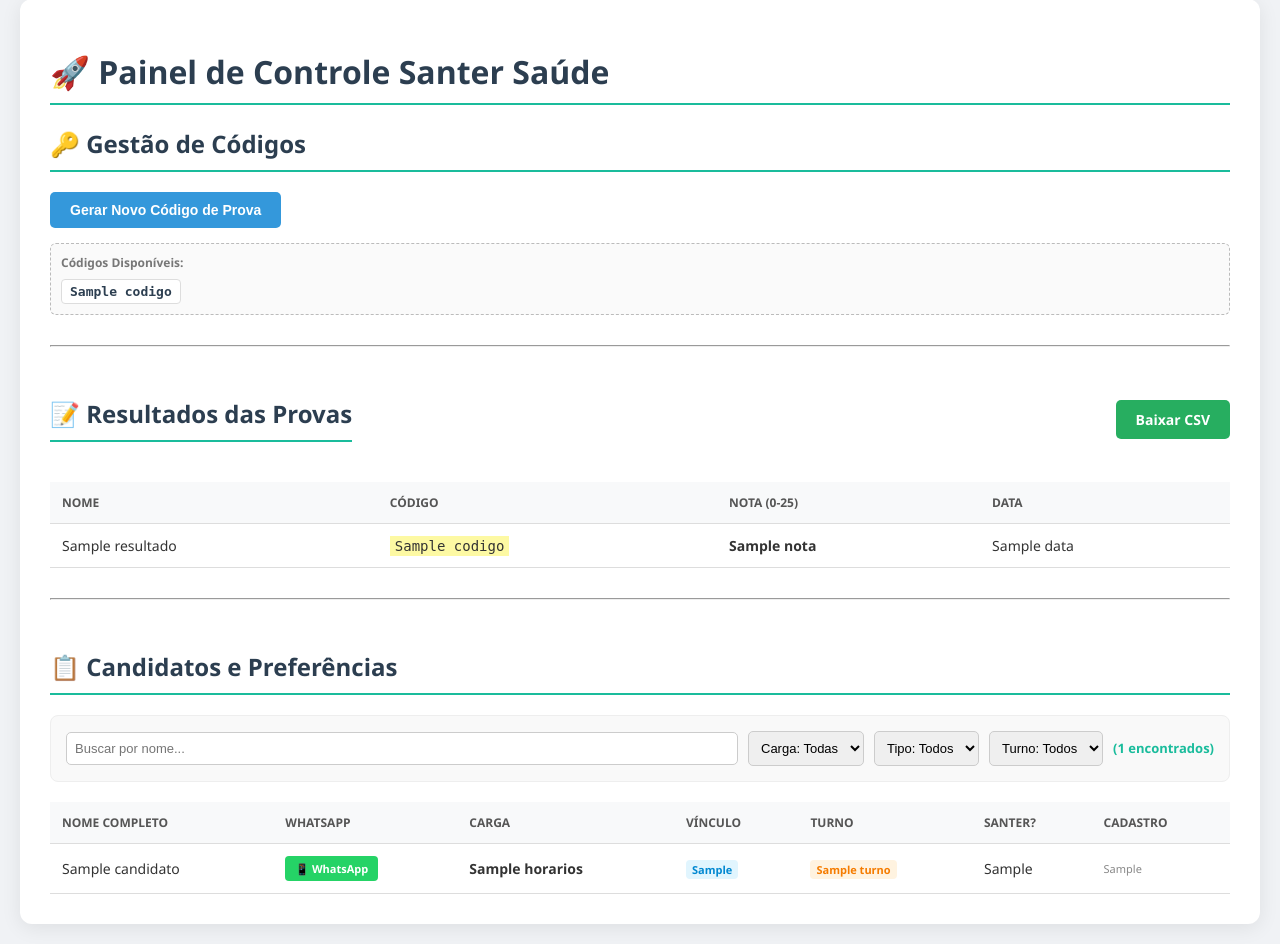
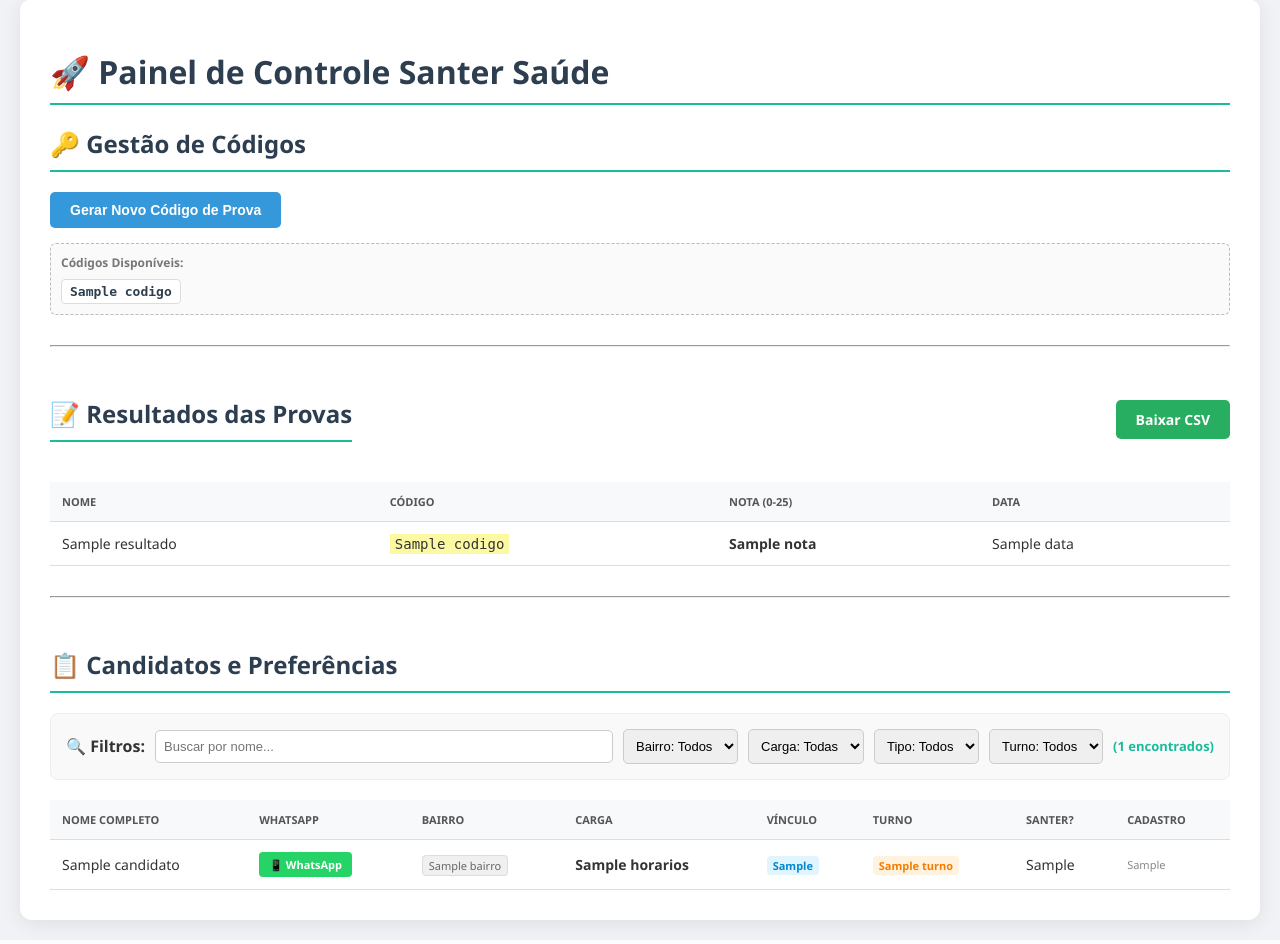
Before and after one commit to alldo08/prova, a FastAPI app: page /admin in a window 1280 px wide. Shown: the part 21-965 px from the top of the page. Run offline with FastAPI, Linux system fonts and the light colour scheme; tables that the repository leaves empty hold one stand-in row (values such as "Sample post"); a database or web service that is not in the repository returns one stand-in record (values such as "Sample title"); some libraries are stand-ins or nearby versions.

Commit message:
Update admin.html

```diff
--- a/site/templates/admin.html
+++ b/site/templates/admin.html
@@ -6,12 +6,12 @@
     <title>Painel Administrativo - Santer Saúde</title>
     <style>
         body { font-family: 'Segoe UI', Tahoma, Geneva, Verdana, sans-serif; background-color: #f0f2f5; margin: 0; padding: 20px; color: #333; }
-        .container { max-width: 1200px; margin: auto; background: #fff; padding: 30px; border-radius: 12px; box-shadow: 0 4px 20px rgba(0,0,0,0.08); }
+        .container { max-width: 1250px; margin: auto; background: #fff; padding: 30px; border-radius: 12px; box-shadow: 0 4px 20px rgba(0,0,0,0.08); }
         h1, h2 { color: #2c3e50; border-bottom: 2px solid #1abc9c; padding-bottom: 10px; }
 
         table { width: 100%; border-collapse: collapse; margin-top: 20px; background: white; font-size: 14px; }
         th, td { padding: 12px; text-align: left; border-bottom: 1px solid #ddd; }
-        th { background-color: #f8f9fa; color: #555; text-transform: uppercase; font-size: 12px; }
+        th { background-color: #f8f9fa; color: #555; text-transform: uppercase; font-size: 11px; }
         tr:hover { background-color: #f1f1f1; }
 
         .btn { display: inline-block; padding: 10px 20px; border-radius: 5px; text-decoration: none; font-weight: bold; cursor: pointer; border: none; font-size: 14px; }
@@ -31,8 +31,8 @@
 
         .tag-tipo { background: #e1f5fe; color: #0288d1; padding: 2px 6px; border-radius: 4px; font-weight: bold; font-size: 11px; }
         .tag-turno { background: #fff3e0; color: #f57c00; padding: 2px 6px; border-radius: 4px; font-weight: bold; font-size: 11px; }
+        .tag-bairro { background: #f0f0f0; color: #666; padding: 2px 6px; border-radius: 4px; font-size: 11px; border: 1px solid #ddd; }
 
-        /* Estilo para a lista de códigos */
         .code-list { display: flex; flex-wrap: wrap; gap: 8px; margin-top: 15px; padding: 10px; background: #fafafa; border-radius: 6px; border: 1px dashed #bbb; }
         .code-item { background: #fff; padding: 4px 8px; border-radius: 4px; border: 1px solid #ddd; font-family: monospace; font-weight: bold; color: #2c3e50; }
     </style>
@@ -93,7 +93,15 @@
         <h2>📋 Candidatos e Preferências</h2>
 
         <div class="filter-container">
+            <strong>🔍 Filtros:</strong>
             <input type="text" id="buscaNome" class="filter-input" placeholder="Buscar por nome..." onkeyup="filtrarTudo()">
+
+            <select id="filtroBairro" class="filter-select" onchange="filtrarTudo()">
+                <option value="todos">Bairro: Todos</option>
+                {% for b in bairros_unicos %}
+                    <option value="{{ b|lower }}">{{ b }}</option>
+                {% endfor %}
+            </select>
 
             <select id="filtroHorario" class="filter-select" onchange="filtrarTudo()">
                 <option value="todos">Carga: Todas</option>
@@ -123,6 +131,7 @@
                 <tr>
                     <th>Nome Completo</th>
                     <th>WhatsApp</th>
+                    <th>Bairro</th>
                     <th>Carga</th>
                     <th>Vínculo</th>
                     <th>Turno</th>
@@ -135,6 +144,7 @@
                 <tr class="linha-candidato"
                     data-horarios="{{ cand.horarios|lower }}"
                     data-nome="{{ cand.nome|lower }}"
+                    data-bairro="{{ (cand.bairro or 'não informado')|lower }}"
                     data-tipo="{{ cand.tipo_plantao|lower }}"
                     data-turno="{{ cand.turno|lower }}">
 
@@ -144,6 +154,7 @@
                             📱 WhatsApp
                         </a>
                     </td>
+                    <td><span class="tag-bairro">{{ cand.bairro or 'Não informado' }}</span></td>
                     <td><strong>{{ cand.horarios }}</strong></td>
                     <td><span class="tag-tipo">{{ cand.tipo_plantao or '' }}</span></td>
                     <td><span class="tag-turno">{{ cand.turno or '' }}</span></td>
@@ -159,6 +170,7 @@
 <script>
 function filtrarTudo() {
     const buscaN = document.getElementById('buscaNome').value.toLowerCase();
+    const filtroB = document.getElementById('filtroBairro').value.toLowerCase();
     const filtroH = document.getElementById('filtroHorario').value;
     const filtroTipo = document.getElementById('filtroTipo').value;
     const filtroTurno = document.getElementById('filtroTurno').value;
@@ -168,11 +180,13 @@ function filtrarTudo() {
 
     for (let i = 0; i < linhas.length; i++) {
         const nome = linhas[i].getAttribute('data-nome') || "";
+        const bairro = linhas[i].getAttribute('data-bairro') || "";
         const horarios = linhas[i].getAttribute('data-horarios') || "";
         const tipo = linhas[i].getAttribute('data-tipo') || "";
         const turno = linhas[i].getAttribute('data-turno') || "";
 
         const bateNome = nome.includes(buscaN);
+        const bateBairro = (filtroB === "todos" || bairro === filtroB);
 
         let bateHorario = (filtroH === "todos");
         if (!bateHorario) {
@@ -183,7 +197,7 @@ function filtrarTudo() {
         const bateTipo = (filtroTipo === "todos" || tipo.includes(filtroTipo));
         const bateTurno = (filtroTurno === "todos" || turno.includes(filtroTurno));
 
-        if (bateNome && bateHorario && bateTipo && bateTurno) {
+        if (bateNome && bateBairro && bateHorario && bateTipo && bateTurno) {
             linhas[i].style.display = "";
             visiveis++;
         } else {
```
